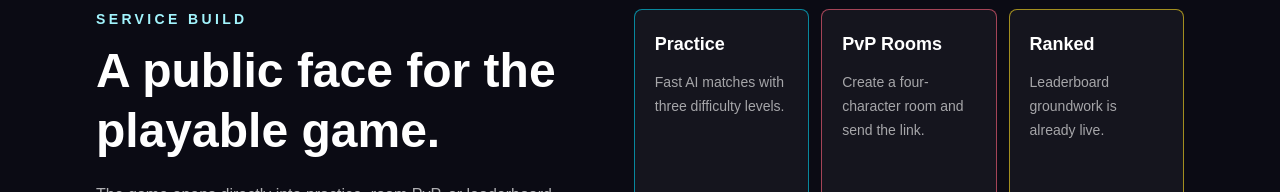
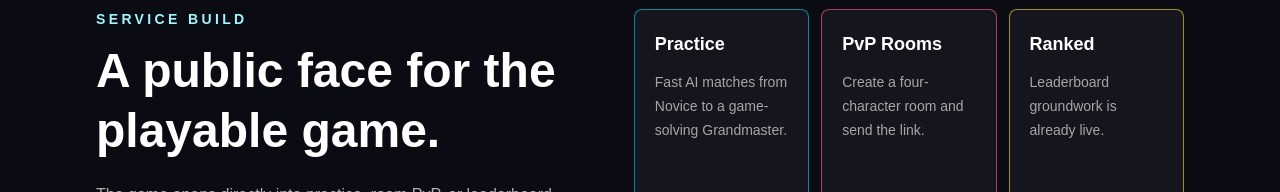
Before and after one commit to Daeseon-AI-Factory/ki-clash, a Next.js app in the folder web/: page / in a window 1280 px wide. Shown: the part 888-1080 px from the top of the page. Built offline with nearby package versions, Linux system fonts and the light colour scheme; no server answers.

Commit message:
fix(web): home landing copy reflects 6 AI tiers (Novice→Grandmaster)

```diff
--- a/web/src/app/page.tsx
+++ b/web/src/app/page.tsx
@@ -34,7 +34,7 @@ const HERO_FIGHTERS = [
 const MODES = [
   {
     title: "Practice",
-    detail: "Fast AI matches with three difficulty levels.",
+    detail: "Fast AI matches from Novice to a game-solving Grandmaster.",
     href: "/play",
     accent: "border-cyan-400/60 text-cyan-200",
   },
```
